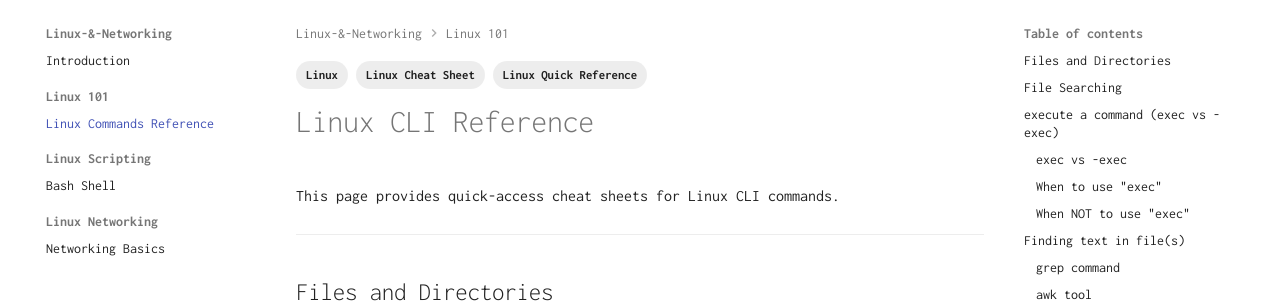
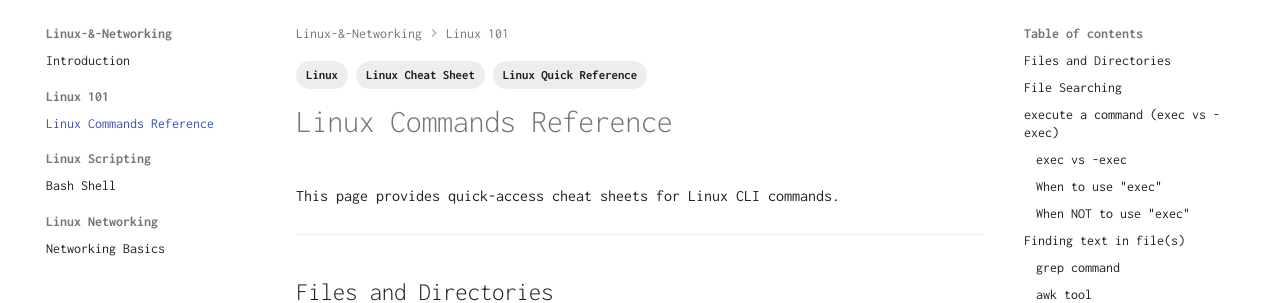
Before and after one commit to alohamujeeb/alohamujeeb.github.io, an MkDocs documentation site: the page built from docs/linux/linux-cli.md, in a window 1280 px wide and 900 px high. Shown: the part 125-428 px from the top of the window. Built offline with MkDocs 1.6.1 and Material for MkDocs 9.7.7, drawn with Linux system fonts in a browser that asks for light colours.

Commit message:
files restructured

```diff
--- a/docs/linux/linux-cli.md
+++ b/docs/linux/linux-cli.md
@@ -5,7 +5,7 @@ tags:
   - Linux Cheat Sheet
 ---
 
-# Linux CLI Reference
+# Linux Commands Reference
 This page provides quick-access cheat sheets for Linux CLI commands.
 
 ---
```
